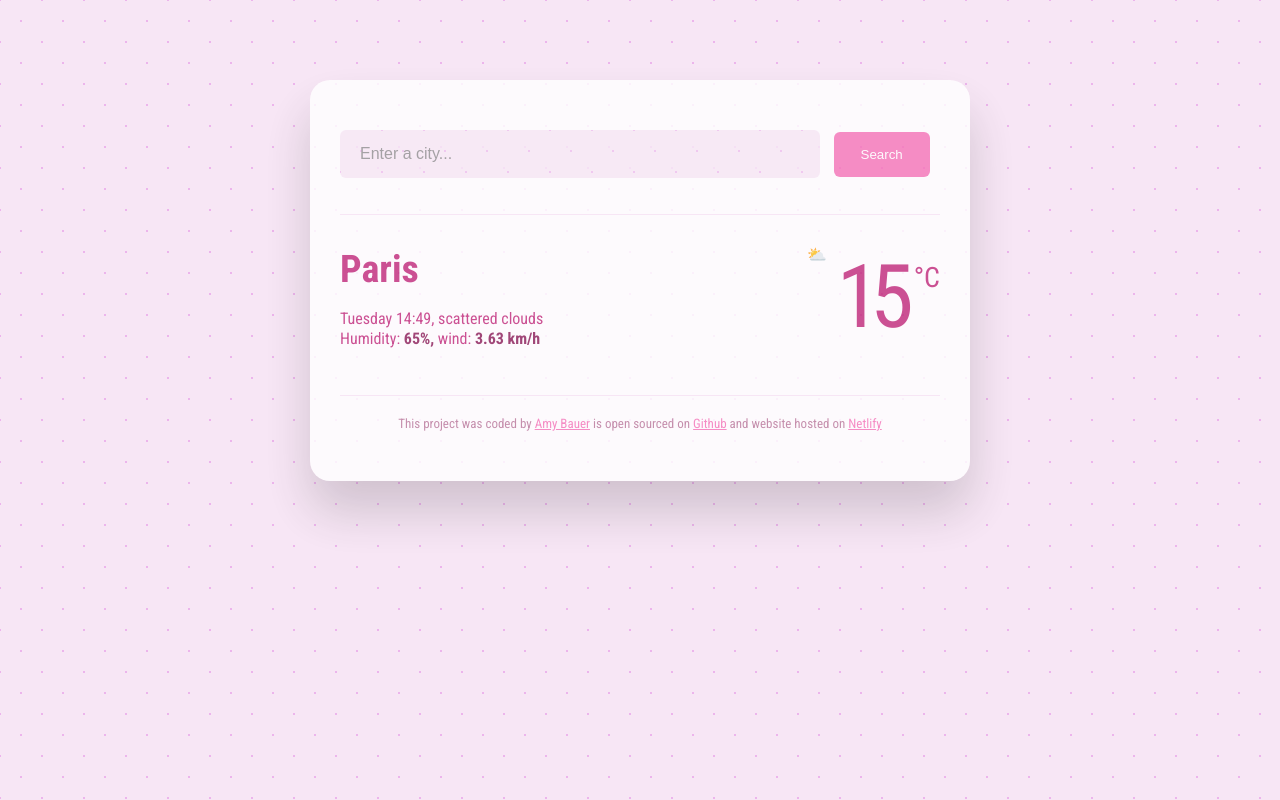
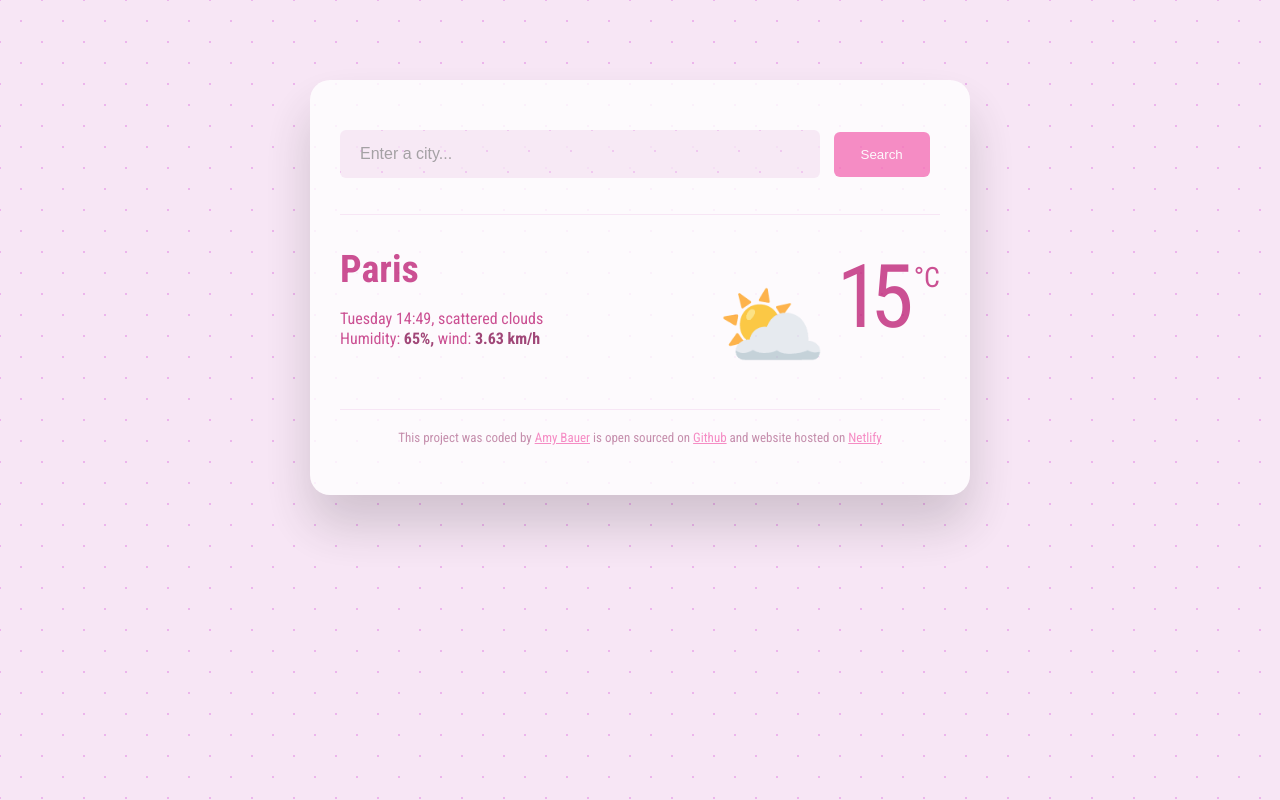
Before and after one commit to amelaur/amy-bauer-weather-app, a plain HTML site: page index.html in a window 1280 px wide. Drawn offline with Linux system fonts and the light colour scheme.

Commit message:
fixed class name mistake

```diff
--- a/index.html
+++ b/index.html
@@ -35,7 +35,7 @@
             </p>
           </div>
           <div class="weather-app-temperature-container">
-            <div class="weather-temperature-icon">⛅</div>
+            <div class="weather-app-icon">⛅</div>
             <div class="weather-app-temperature">15</div>
             <div class="weather-app-unit">°C</div>
           </div>
```
